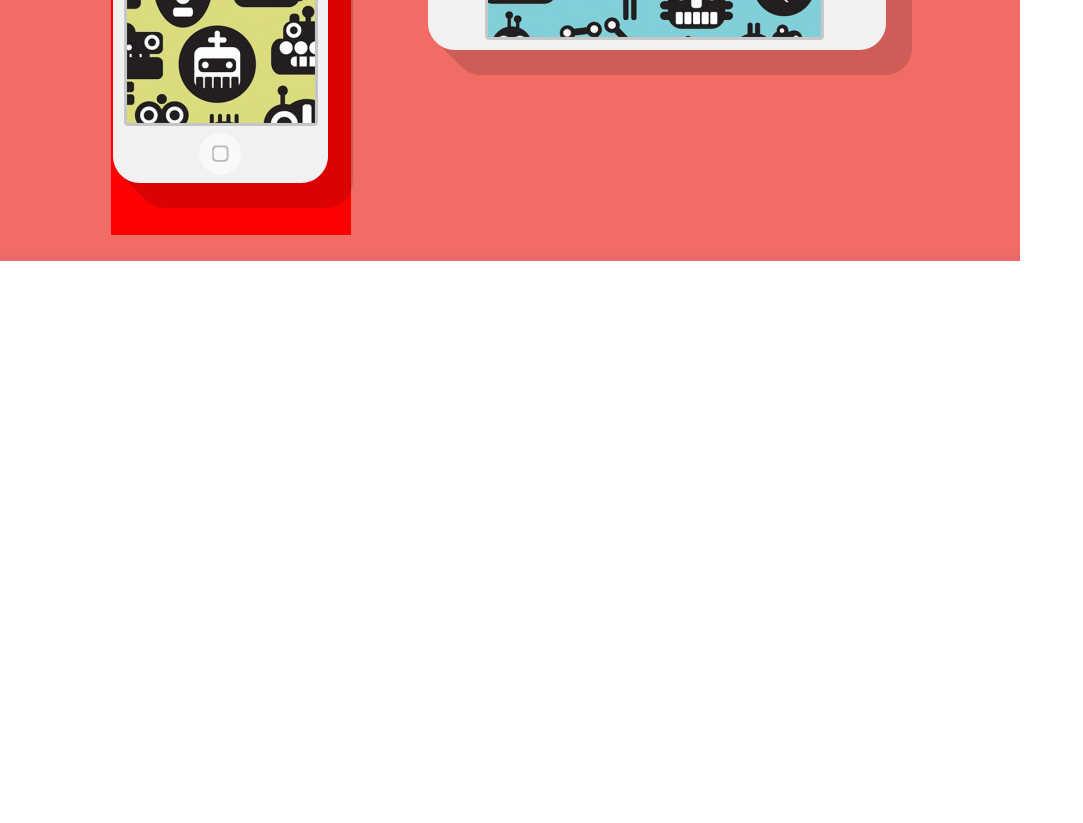
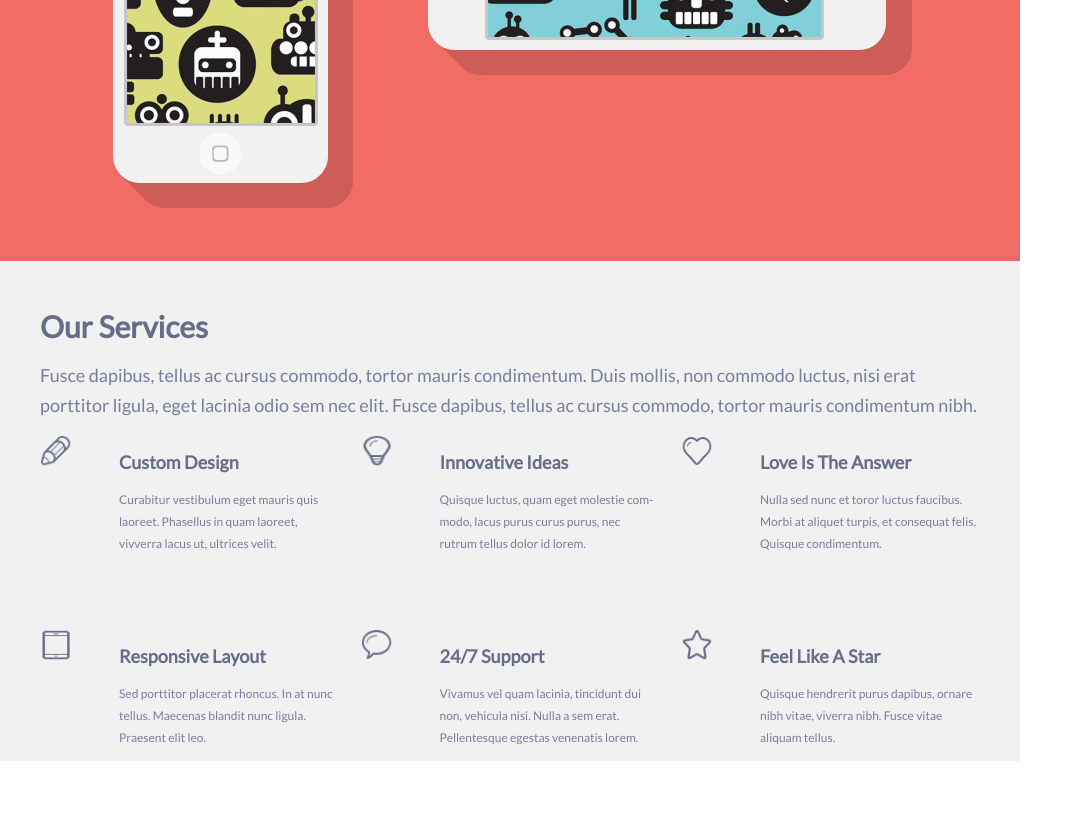
Before and after one commit to sudo-ulmas/singolo, a plain HTML site: page singolo1.html in a window 1280 px wide. Shown: the part 440-1263 px from the top of the page, without its empty margins (0-1083 px from the left). Before the commit the page ends 800 px from the top, so only its background shows below. Drawn offline with Linux system fonts and the light colour scheme.

Commit message:
add services

```diff
--- a/singolo1.css
+++ b/singolo1.css
@@ -107,7 +107,6 @@ body {
     display: flex;
     width: 240px;
     margin-left: 55px;
-    background-color: red;
     align-self: flex-start;
 }
 
@@ -117,3 +116,71 @@ body {
     height: 430px;
     margin-left: 12px;
 }
+
+.services {
+    width: 1020px;
+    height: 500px;
+    background-color: #f1f1f1;
+    border-bottom: 6px solid #ffffff;
+}
+
+.services__title {
+    font-size: 30px;
+    line-height: 18px;
+    color: #666d89;
+    font-family: "Lato";
+    font-weight: 900;
+    text-align: left;
+}
+
+.services__description {
+    width: 940px;
+    height: 57px;
+    font-size: 18px;
+    line-height: 30px;
+    color: #767e9e;
+    font-family: "Lato";
+    font-weight: 300;
+    text-align: left;
+}
+
+.layout-3-column {
+    display: flex;
+    justify-content: space-between;
+    flex-wrap: wrap;
+}
+
+.service {
+    display: flex;
+    justify-content: space-between;
+    width: 299px;
+}
+
+.service__icon {
+    width: 32px;
+    height: 32px;
+}
+
+.service__content {
+    width: 220px;
+}
+
+.service__name {
+    font-size: 18px;
+    line-height: 18px;
+    color: #666d89;
+    font-family: "Lato";
+    font-weight: 900;
+    text-align: left;
+}
+
+.service__description {
+    width: 219px;
+    height: 128px;
+    font-size: 12px;
+    line-height: 22px;
+    color: #767e9e;
+    font-family: "Lato";
+    font-weight: 400;
+    text-align: left;
+}
--- a/singolo1.html
+++ b/singolo1.html
@@ -44,6 +44,57 @@
         </ul>
 
     </div>
+
+    <section class="services">
+        <div class="wrapper">
+            <h2 class="services__title">Our Services</h2>
+            <p class="services__description">Fusce dapibus, tellus ac cursus commodo, tortor mauris condimentum. Duis mollis, non commodo luctus, nisi erat porttitor ligula, eget lacinia odio sem nec elit. Fusce dapibus, tellus ac cursus commodo, tortor mauris condimentum nibh.</p>
+            <div class="layout-3-column">
+                <article class="service">
+                    <img class="service__icon" src="assets/pen.png" alt="pen">
+                    <div class="service__content">
+                        <h3 class="service__name">Custom Design</h3>
+                        <p class="service__description">Curabitur vestibulum eget mauris quis laoreet. Phasellus in quam laoreet, vivverra lacus ut, ultrices velit.</p>
+                    </div>
+                </article>
+                <article class="service">
+                    <img class="service__icon" src="./assets/bulb.png" alt="bulb">
+                    <div class="service__content">
+                        <h3 class="service__name">Innovative Ideas</h3>
+                        <p class="service__description">Quisque luctus, quam eget molestie com-modo, lacus purus curus purus, nec rutrum tellus dolor id lorem.</p>
+                    </div>
+                </article>
+                <article class="service">
+                    <img class="service__icon" src="./assets/heart.png" alt="heart">
+                    <div class="service__content">
+                        <h3 class="service__name">Love Is The Answer</h3>
+                        <p class="service__description">Nulla sed nunc et toror luctus faucibus. Morbi at aliquet turpis, et consequat felis. Quisque condimentum.</p>
+                    </div>
+                </article>
+                <article class="service">
+                    <img class="service__icon" src="./assets/phone.png" alt="phone">
+                    <div class="service__content">
+                        <h3 class="service__name">Responsive Layout</h3>
+                        <p class="service__description">Sed porttitor placerat rhoncus. In at nunc tellus. Maecenas blandit nunc ligula. Praesent elit leo.</p>
+                    </div>
+                </article>
+                <article class="service">
+                    <img class="service__icon" src="./assets/bubble.png" alt="bubble">
+                    <div class="service__content">
+                        <h3 class="service__name">24/7 Support</h3>
+                        <p class="service__description">Vivamus vel quam lacinia, tincidunt dui non, vehicula nisi. Nulla a sem erat. Pellentesque egestas venenatis lorem.</p>
+                    </div>
+                </article>
+                <article class="service">
+                    <img class="service__icon" src="./assets/star.png" alt="star">
+                    <div class="service__content">
+                        <h3 class="service__name">Feel Like A Star</h3>
+                        <p class="service__description">Quisque hendrerit purus dapibus, ornare nibh vitae, viverra nibh. Fusce vitae aliquam tellus.</p>
+                    </div>
+                </article>
+            </div>
+        </div>
+    </section>
 </body>
 
 </html>
```
Also changed, not shown: assets/Ellipse.png (added), assets/bubble.png (added), assets/bulb.png (added), assets/heart.png (added), assets/pen.png (added), assets/phone.png (added), assets/star.png (added).
